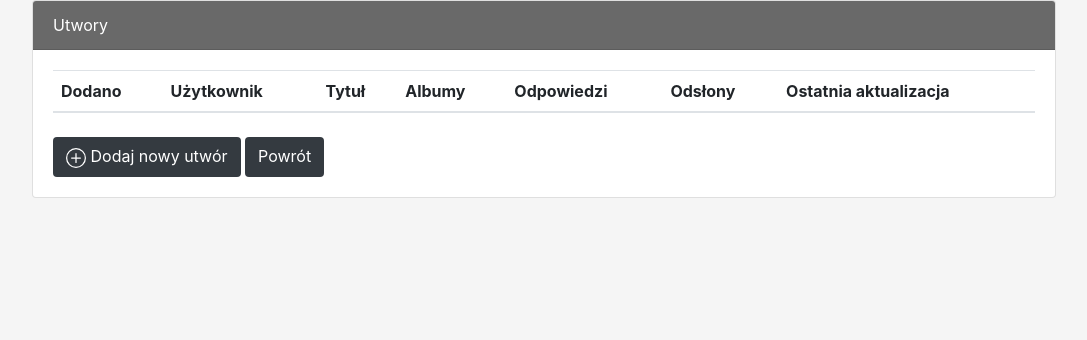
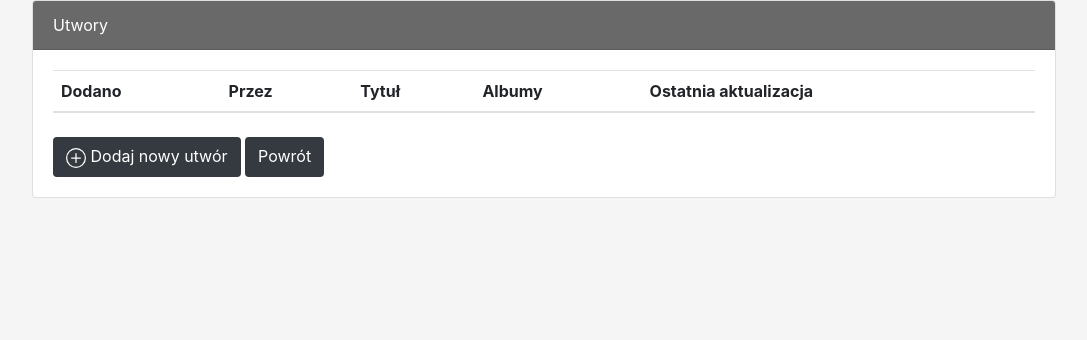
Before and after one commit to mmisz/pracaL3, a Flask app: page /tracks in a window 1280 px wide. Shown: the part 233-573 px from the top of the page, without its empty margins (96-1183 px from the left). Run offline with Flask 2, Linux system fonts and the light colour scheme; the visitor is signed in with stand-in values (Sample User, id 1); data comes from the database, SQL or seed files in the repository; data that the repository does not hold is empty; some libraries are stand-ins or nearby versions.

Commit message:
layout - poprawa

```diff
--- a/portal_forum/static/main.css
+++ b/portal_forum/static/main.css
@@ -678,6 +678,18 @@ a.article-title:hover {
 }
 
 @media only screen and (max-width: 768px) {
+    .article-title{
+        padding-right: 5%;
+        padding-left: 5%;
+    }
+    .lyrics-text{
+        padding-right: 5%;
+        padding-left: 5%;
+    }
+    #content {
+        padding: 0;
+    }
+
     .young-img {
         width: 100% !important;
     }
--- a/portal_forum/templates/threads.html
+++ b/portal_forum/templates/threads.html
@@ -26,7 +26,6 @@
                     <th scope="col">Autor</th>
                     <th scope="col">Temat</th>
                     <th scope="col" class="hide-mobile">Odpowiedzi</th>
-                    <th scope="col" class="hide-mobile">Odsłony</th>
                     <th scope="col" class="hide-mobile">Ostatnia aktualizacja</th>
                 </tr>
                 </thead>
@@ -44,8 +43,7 @@
                                 {{ thread.topic }}
                             </a>
                         </td>
-                        <td class="hide-mobile">odpowiedzi</td>
-                        <td class="hide-mobile">odsłony</td>
+                        <td class="hide-mobile">{{ thread.threads|length }}</td>
                         <td class="hide-mobile">{{ thread.date_last_update.strftime('%Y-%m-%d %H:%M') }}</td>
 
                     </tr>
--- a/portal_forum/templates/tracks.html
+++ b/portal_forum/templates/tracks.html
@@ -23,12 +23,9 @@
                 <thead class="thead-primary">
                 <tr>
                     <th scope="col">Dodano</th>
-                    <th scope="col">Użytkownik</th>
+                    <th scope="col">Przez</th>
                     <th scope="col">Tytuł</th>
-                    <th scope="col">Albumy</th>
-
-                    <th scope="col" class="hide-mobile">Odpowiedzi</th>
-                    <th scope="col" class="hide-mobile">Odsłony</th>
+                    <th scope="col" class="hide-mobile">Albumy</th>
                     <th scope="col" class="hide-mobile">Ostatnia aktualizacja</th>
                 </tr>
                 </thead>
@@ -46,7 +43,7 @@
                                 {{ track.title }}
                             </a>
                         </td>
-                        <td>
+                        <td class="hide-mobile">
                             {% for album in track.albums %}
                                 {% if loop.index < track.albums|length %}
                                     {{ album.title }},
@@ -55,8 +52,6 @@
                                 {% endif %}
                             {% endfor %}
                         </td>
-                        <td class="hide-mobile">odpowiedzi</td>
-                        <td class="hide-mobile">odsłony</td>
                         <td class="hide-mobile">{{ track.date_last_update.strftime('%Y-%m-%d %H:%M') }}</td>
 
                     </tr>
```
Also changed, not shown: portal_forum/templates/forum-home.html (+11 -10 lines).
